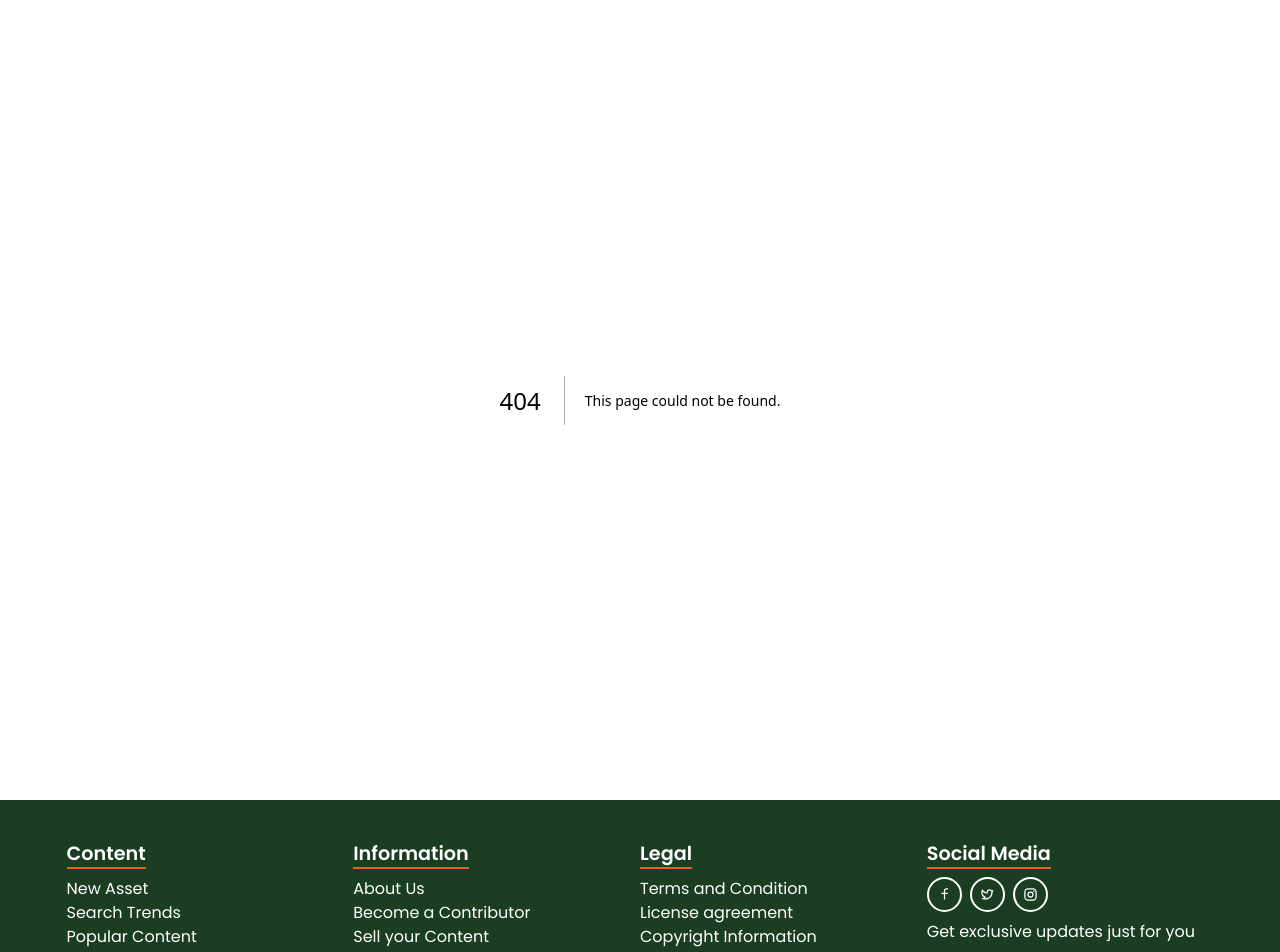
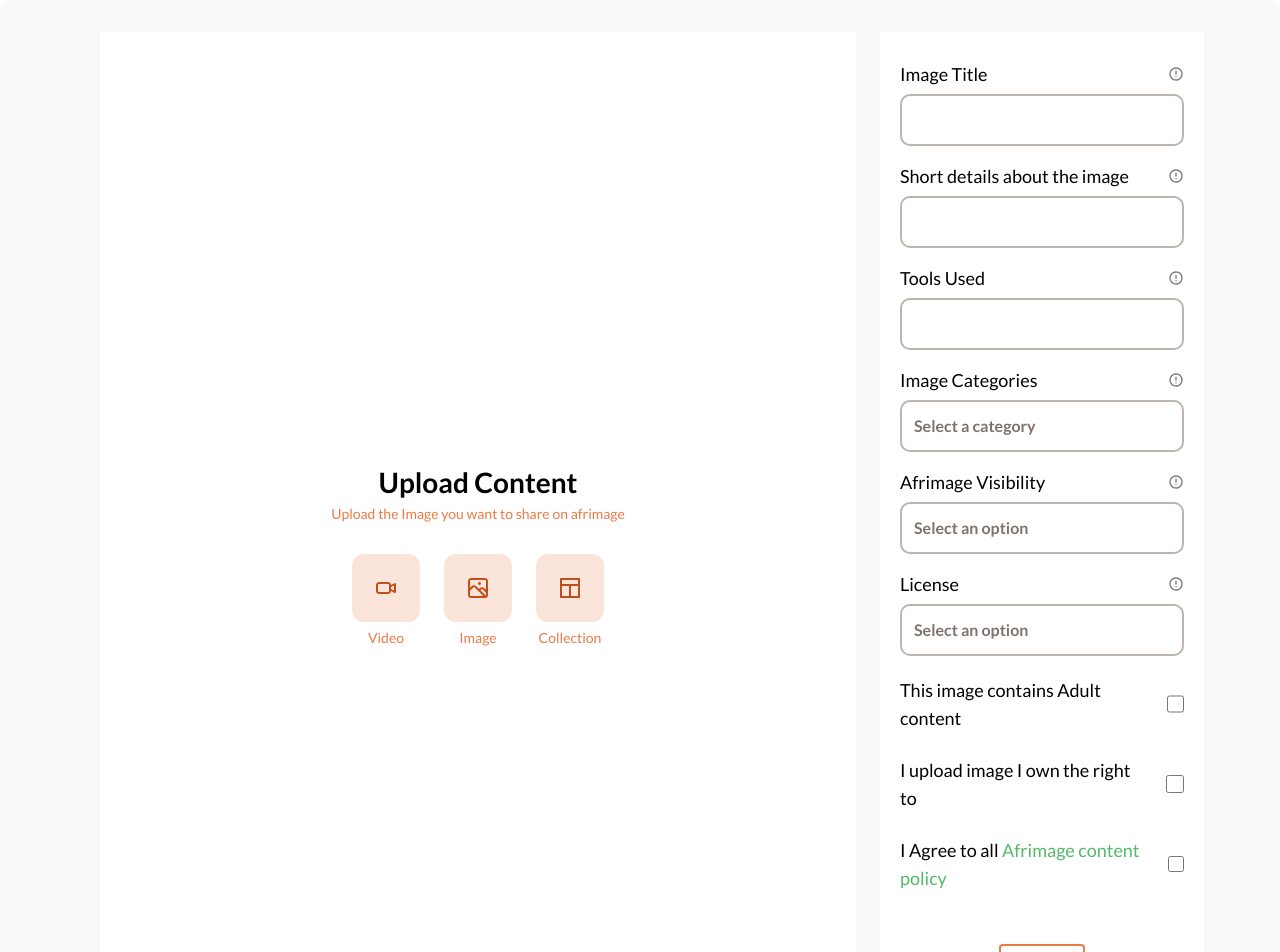
Before and after one commit to Afrimages/Afrimages-Frontend, a Next.js app: page /upload in a window 1280 px wide. Before the commit this address had no page. Shown: the top 952 px of the page. Built offline with nearby package versions, Linux system fonts and the light colour scheme.

Commit message:
feat(upload): create upload page
- import lato font

```diff
--- a/app/layout.tsx
+++ b/app/layout.tsx
@@ -1,5 +1,5 @@
 import type { Metadata } from 'next';
-import { Poppins } from 'next/font/google';
+import { Lato, Poppins } from 'next/font/google';
 
 import './globals.css';
 import Navbar from '@/components/ui/Navbar';
@@ -10,6 +10,13 @@ const poppins = Poppins({
     subsets: ['latin'],
     display: 'swap',
     variable: '--font-poppins',
+});
+
+const lato = Lato({
+    weight: ['400', '700', '900'],
+    subsets: ['latin'],
+    display: 'swap',
+    variable: '--font-lato',
 });
 
 export const metadata: Metadata = {
@@ -24,8 +31,9 @@ export default function RootLayout({
 }) {
     return (
         <html lang='en'>
-      <body className={`${poppins.variable} font-poppins`}>
-
+            <body
+                className={`${poppins.variable} ${lato.variable} font-poppins`}
+            >
                 {children}
 
                 <Footer />
--- /dev/null
+++ b/app/upload/page.tsx
@@ -0,0 +1,175 @@
+import Image from 'next/image';
+
+import {
+    InputText,
+    InputSelect,
+    InputCheckbox,
+} from '@/components/ui/FormInputs';
+
+import { FormButton } from '@/components/ui/FormButtons';
+
+import videoIcon from '@/public/svg/video.svg';
+import imageIcon from '@/public/svg/image.svg';
+import collectionIcon from '@/public/svg/collection.svg';
+import uploadIcon from '@/public/svg/upload.svg';
+
+export default function Upload() {
+    return (
+        <main className='px-6 bg-grey100 rounded-[10px] font-lato lg:grid lg:grid-cols-[70%_30%] lg:gap-6 lg:px-[100px] lg:py-8'>
+            <div className='text-center flex flex-col items-center justify-center gap-7 bg-white min-h-[90dvh] '>
+                <div>
+                    <h1 className='font-bold text-[1.75rem] leading-[2.5rem]'>
+                        Upload Content
+                    </h1>
+
+                    <p className='text-orange700 text-sm leading-6 font-medium'>
+                        Upload the Image you want to share on afrimage
+                    </p>
+                </div>
+
+                <div className='flex items-center justify-center gap-6'>
+                    {[
+                        {
+                            label: 'Video',
+                            name: 'user-video',
+                            accept: 'video/*',
+                            multiple: false,
+                            iconUrl: videoIcon,
+                        },
+                        {
+                            label: 'Image',
+                            name: 'user-img',
+                            accept: 'image/*',
+                            multiple: false,
+                            iconUrl: imageIcon,
+                        },
+                        {
+                            label: 'Collection',
+                            name: 'user-collection',
+                            multiple: true,
+                            iconUrl: collectionIcon,
+                        },
+                    ].map((item) => (
+                        <div key={item.label} className='w-fit'>
+                            <label
+                                htmlFor={item.name}
+                                className='bg-orange400 rounded-xl w-[4.25rem] h-[4.25rem] flex items-center justify-center cursor-pointer'
+                            >
+                                <Image src={item.iconUrl} alt='' />
+
+                                <input
+                                    type='file'
+                                    name={item.name}
+                                    id={item.name}
+                                    accept={item.accept || undefined}
+                                    multiple={item.multiple}
+                                    className='hidden'
+                                />
+                            </label>
+
+                            <p className='text-orange700 mt-1 font-medium text-sm leading-6'>
+                                {item.label}
+                            </p>
+                        </div>
+                    ))}
+                </div>
+            </div>
+
+            <form
+                action=''
+                className='mt-6 pb-8 space-y-4 lg:bg-white lg:mt-0 lg:py-7 lg:px-5'
+            >
+                <div className='grid gap-4 md:grid-cols-2 mb-4 lg:grid-cols-1'>
+                    {[
+                        { label: 'Image Title', name: 'user-title' },
+                        {
+                            label: 'Short details about the image',
+                            name: 'user-details',
+                        },
+                        { label: 'Tools Used', name: 'user-tools' },
+                    ].map((item) => (
+                        <InputText
+                            key={item.label}
+                            label={item.label}
+                            name={item.name}
+                        />
+                    ))}
+
+                    {[
+                        {
+                            label: 'Image Categories',
+                            name: 'user-img-catog',
+                            options: ['Select a category', 'Food', 'Travel'],
+                        },
+                        {
+                            label: 'Afrimage Visibility',
+                            name: 'user-visibility',
+                            options: ['Select an option', 'Everyone', 'Nobody'],
+                        },
+                        {
+                            label: 'License',
+                            name: 'user-license',
+                            options: ['Select an option', 'Free', 'Paid'],
+                        },
+                    ].map((item) => (
+                        <InputSelect
+                            key={item.label}
+                            label={item.label}
+                            name={item.name}
+                            options={item.options}
+                        />
+                    ))}
+                </div>
+
+                {[
+                    {
+                        label: 'This image contains Adult content',
+                        name: 'user-rating',
+                    },
+                    {
+                        label: 'I upload image I own the right to',
+                        name: 'user-permission',
+                    },
+                ].map((item) => (
+                    <InputCheckbox
+                        key={item.label}
+                        label={item.label}
+                        name={item.name}
+                    />
+                ))}
+
+                {/* Custom Checkbox comp */}
+                <div className='flex items-center justify-between text-lg font-medium leading-7 py-1 gap-4'>
+                    <label htmlFor='user-agree' className='text-black'>
+                        I Agree to all{' '}
+                        <a href='' className='text-green700'>
+                            Afrimage content policy
+                        </a>
+                    </label>
+
+                    <input
+                        type='checkbox'
+                        name='user-agree'
+                        id='user-agree'
+                        className='h-[18px] w-[18px] border-2 border-[#49454F] bg-transparent'
+                    />
+                </div>
+
+                {/* Actions Button */}
+                <div className='space-y-3 md:flex md:flex-row-reverse items-center justify-center md:gap-4 md:space-y-0 pt-5 md:py-8'>
+                    <FormButton
+                        type='main'
+                        className='flex items-center justify-center gap-2'
+                    >
+                        <Image src={uploadIcon} alt='' />
+                        Publish
+                    </FormButton>
+
+                    <FormButton type='outline'>Save To Draft</FormButton>
+
+                    <FormButton type='plain'>Cancel</FormButton>
+                </div>
+            </form>
+        </main>
+    );
+}
```
Lines whose indentation alone changed are shown as unchanged.
